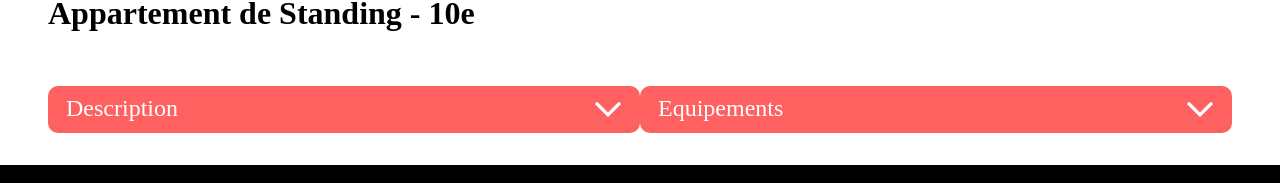
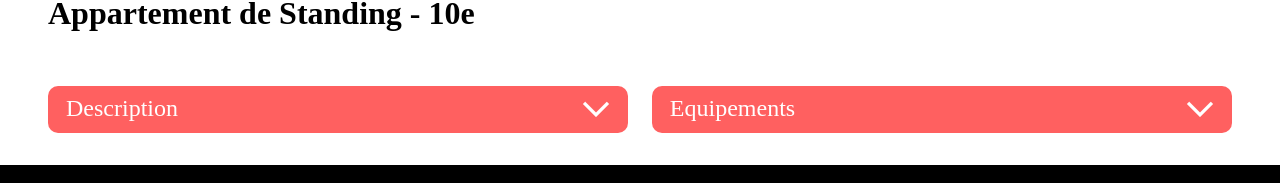
Before and after one commit to Thorekt/RobinOry_11_04112022, a React (Create React App) app: page /houssing/0979876d in a window 1280 px wide. Shown: the part 1053-1236 px from the top of the page. Built offline with nearby package versions, Linux system fonts and the light colour scheme.

Commit message:
fix collapse housing

```diff
--- a/src/styles/Collapse.css
+++ b/src/styles/Collapse.css
@@ -2,7 +2,6 @@
 .collapse.open {
   display: flex;
   flex-direction: column;
-  flex-grow: 1;
 }
 
 .collapse .name {
--- a/src/styles/Houssing.css
+++ b/src/styles/Houssing.css
@@ -3,3 +3,7 @@
   flex-direction: row;
   justify-content: space-between;
 }
+
+.information .collapse {
+  width: 49%;
+}
```
